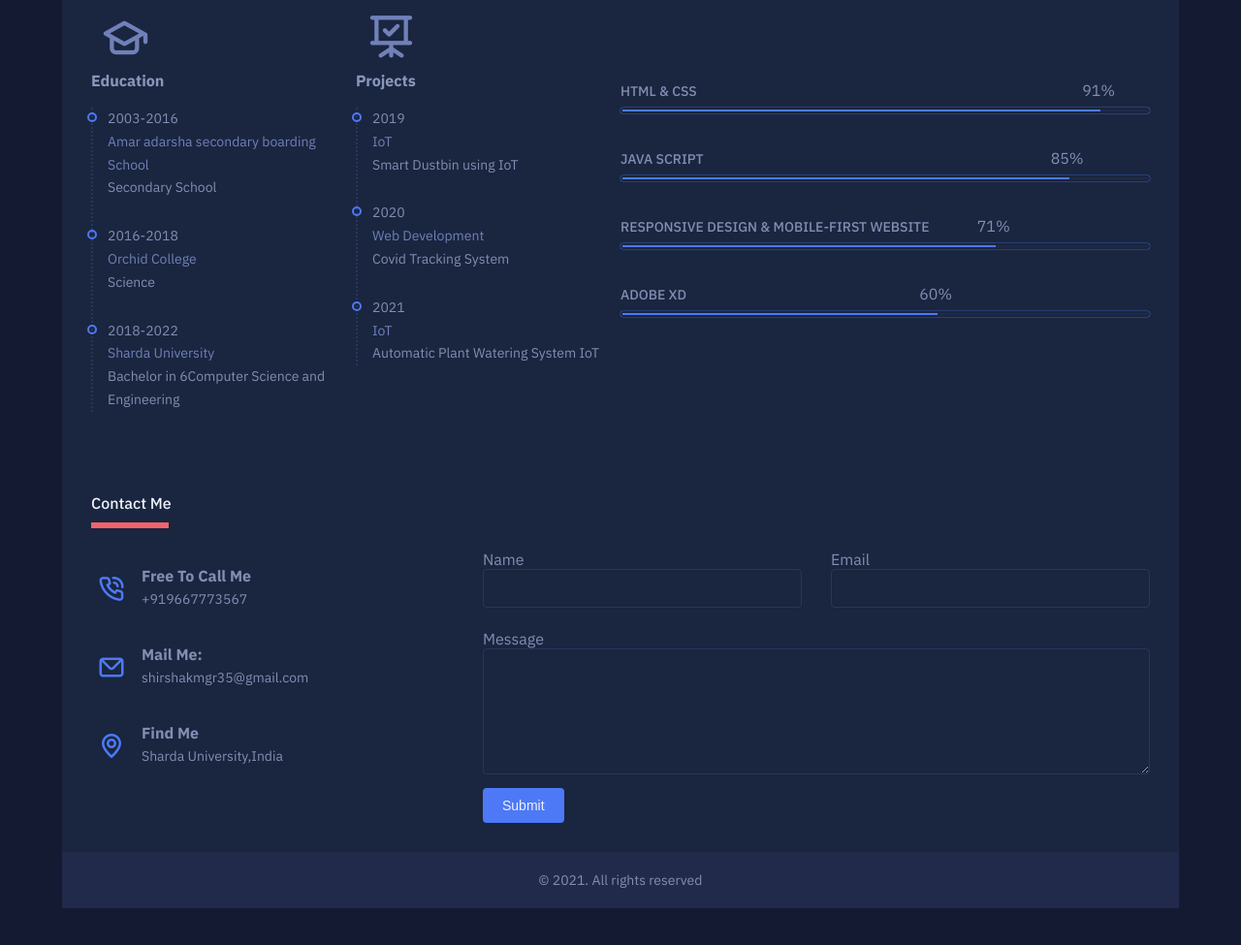
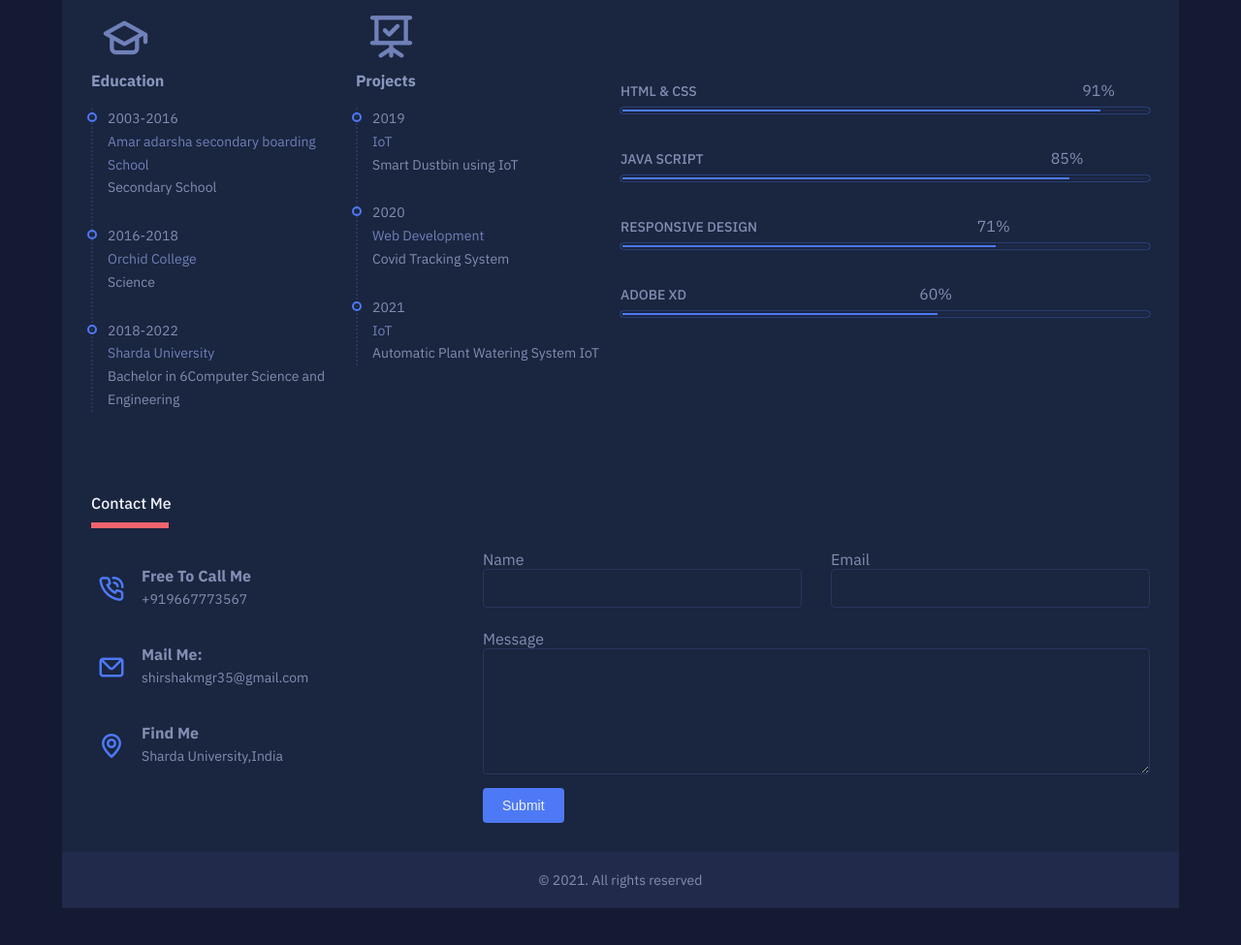
Before and after one commit to shirshakmgr/Resume, a plain HTML site: page index.html in a window 1280 px wide. Shown: the part 818-1793 px from the top of the page at 97% size. Drawn offline with nearby package versions, Linux system fonts and the light colour scheme; animation ran at ten frames a second.

Commit message:
Update index.html

```diff
--- a/index.html
+++ b/index.html
@@ -185,7 +185,7 @@
                                         </div>
                                     </div>
                                     <div class="skill-box">
-                                        <h4>Responsive Design & Mobile-first Website</h4>
+                                        <h4>Responsive Design</h4>
                                         <div class="progress__wrap">
                                             <span data-percent="71" class="progress__bar">
                                                 <span class="tooltip">78%</span>
```
